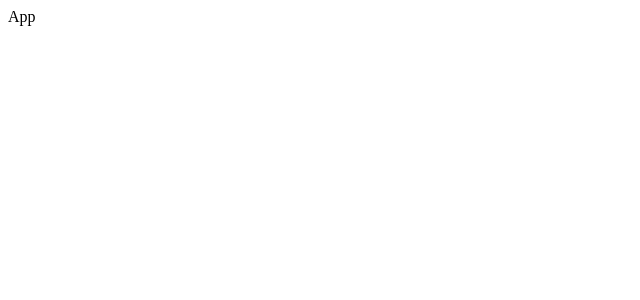
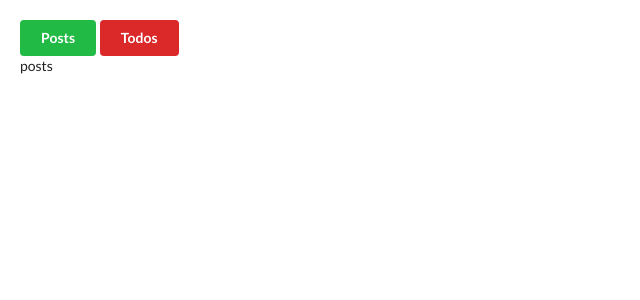
Before and after one commit to alex2chivas/react-hooks-simple, a React (Create React App) app: page / in a window 1280 px wide. Shown: the top 300 px of the page, without its empty margins (0-640 px from the left). Built offline with nearby package versions, Linux system fonts and the light colour scheme.

Commit message:
initial setup for App and imported useState

```diff
--- a/public/index.html
+++ b/public/index.html
@@ -1,15 +1,14 @@
 <!DOCTYPE html>
 <html lang="en">
+
 <head>
   <meta charset="utf-8" />
   <link rel="icon" href="%PUBLIC_URL%/favicon.ico" />
   <meta name="viewport" content="width=device-width, initial-scale=1" />
   <meta name="theme-color" content="#000000" />
-    <meta
-      name="description"
-      content="Web site created using create-react-app"
-    />
+  <meta name="description" content="Web site created using create-react-app" />
   <link rel="apple-touch-icon" href="%PUBLIC_URL%/logo192.png" />
+  <link rel="stylesheet" href="https://cdnjs.cloudflare.com/ajax/libs/semantic-ui/2.4.1/semantic.min.css" />
   <!--
       manifest.json provides metadata used when your web app is installed on a
       user's mobile device or desktop. See https://developers.google.com/web/fundamentals/web-app-manifest/
@@ -26,6 +25,7 @@
     -->
   <title>React App</title>
 </head>
+
 <body>
   <noscript>You need to enable JavaScript to run this app.</noscript>
   <div id="root"></div>
@@ -40,4 +40,5 @@
       To create a production bundle, use `npm run build` or `yarn build`.
     -->
 </body>
+
 </html>
--- a/src/component/App.js
+++ b/src/component/App.js
@@ -1,7 +1,29 @@
-import React from 'react';
+import React, { Component, useState } from 'react';
 
-const App = () => {
-	return <div>App</div>;
-};
+class App extends Component {
+	state = { resource: 'posts' };
+
+	render() {
+		return (
+			<div className='container' style={{ padding: '20px' }}>
+				<div>
+					<div>
+						<button
+							className='positive ui button'
+							onClick={() => this.setState({ resource: 'posts' })}>
+							Posts
+						</button>
+						<button
+							className='negative ui button'
+							onClick={() => this.setState({ resource: 'todos' })}>
+							Todos
+						</button>
+					</div>
+				</div>
+				{this.state.resource}
+			</div>
+		);
+	}
+}
 
 export default App;
```
Lines whose indentation alone changed are shown as unchanged.
